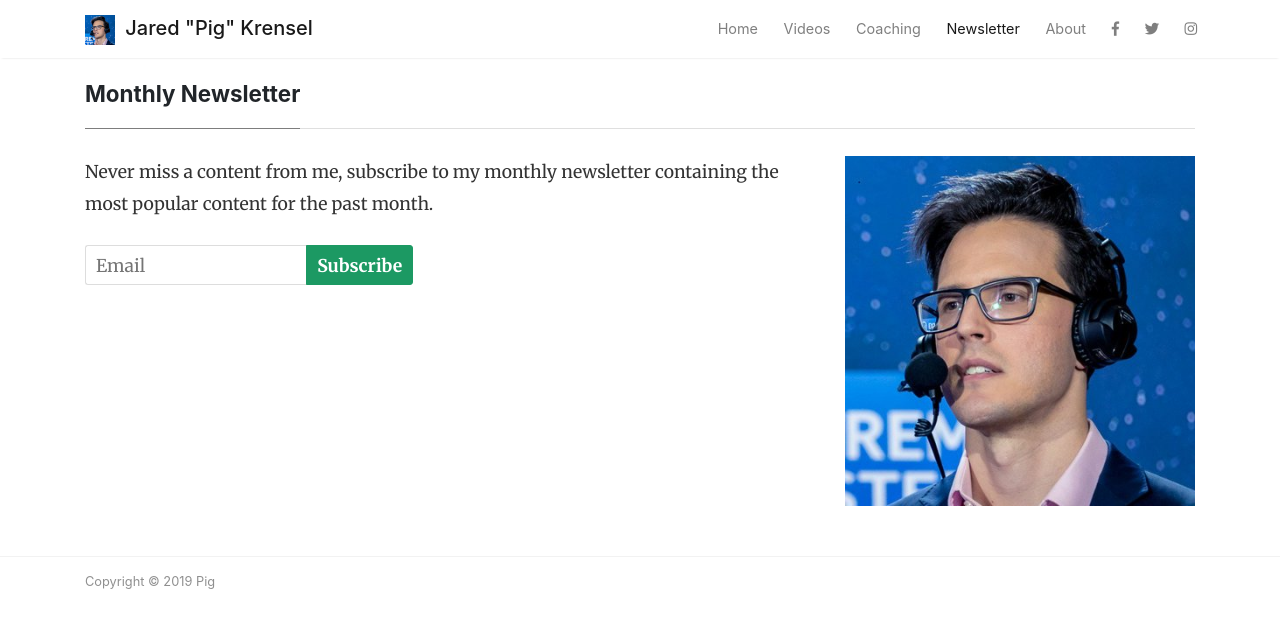
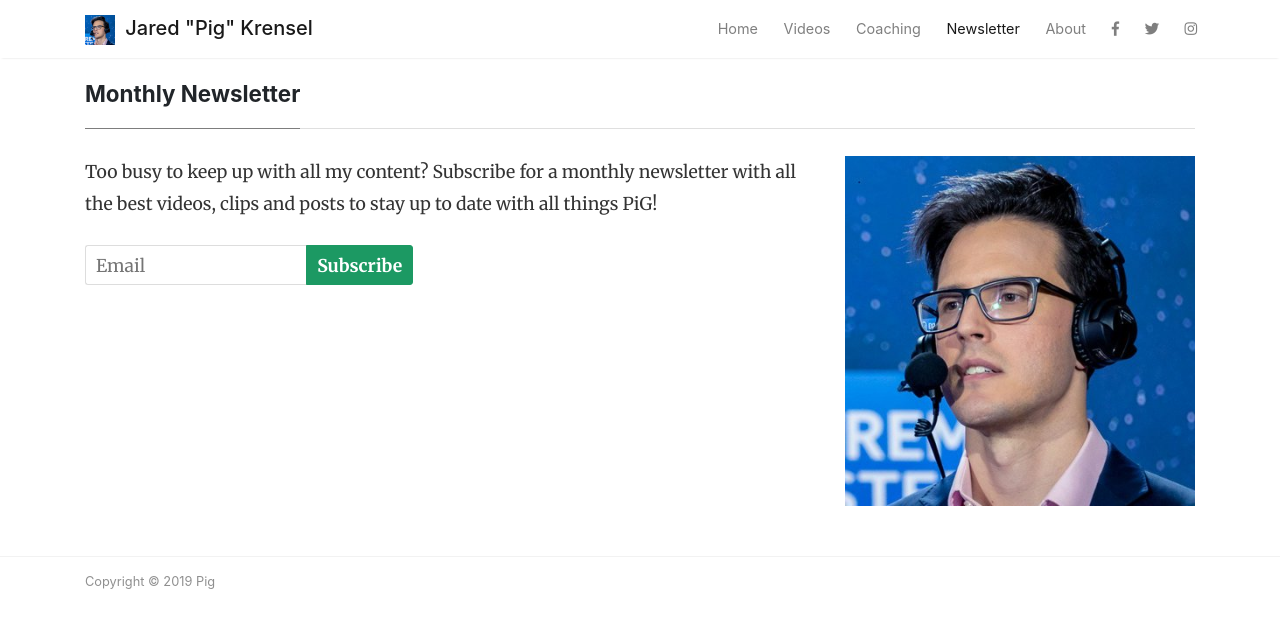
Before and after one commit to pigsc/web, a Jekyll site: the page built from newsletter.html, in a window 1280 px wide. Shown: the top 628 px of the page. Built offline with Jekyll 4.4.1, drawn with Linux system fonts in a browser that asks for light colours; nearby versions of some CDN libraries; comment, search, counter and statistics services are not loaded.

Commit message:
Update newsletter copy

```diff
--- a/newsletter.html
+++ b/newsletter.html
@@ -6,7 +6,7 @@ title: Monthly Newsletter
 <div class="row">
   <div class="col-md-8 flex-first flex-md-unordered newsletter">
     <p>
-      Never miss a content from me, subscribe to my monthly newsletter containing the most popular content for the past month.
+			Too busy to keep up with all my content? Subscribe for a monthly newsletter with all the best videos, clips and posts to stay up to date with all things PiG!
     </p>
 
     <form action="{{site.mailchimp-list}}" method="post" name="mc-embedded-subscribe-form" class="wj-contact-form validate" target="_blank" novalidate>
```
